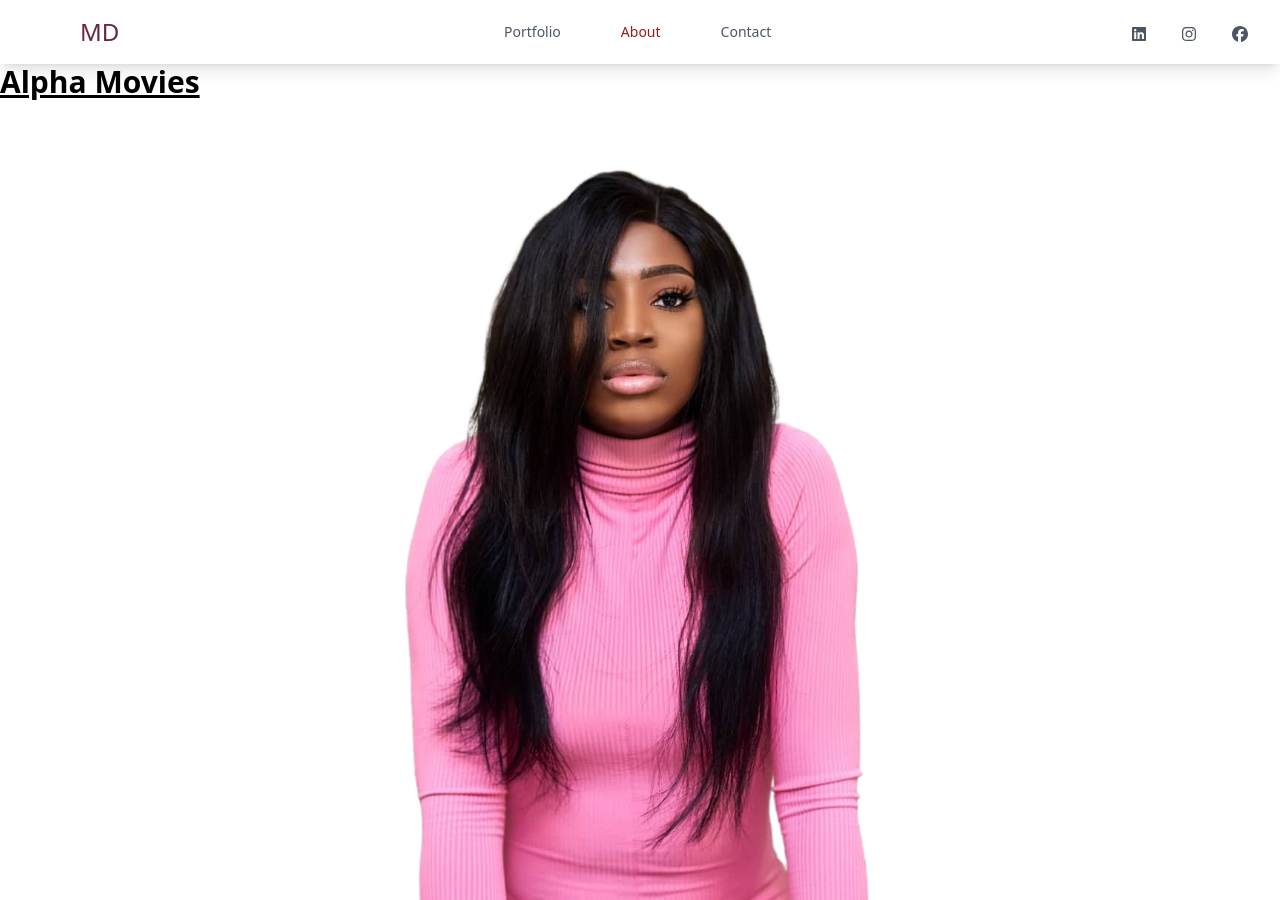
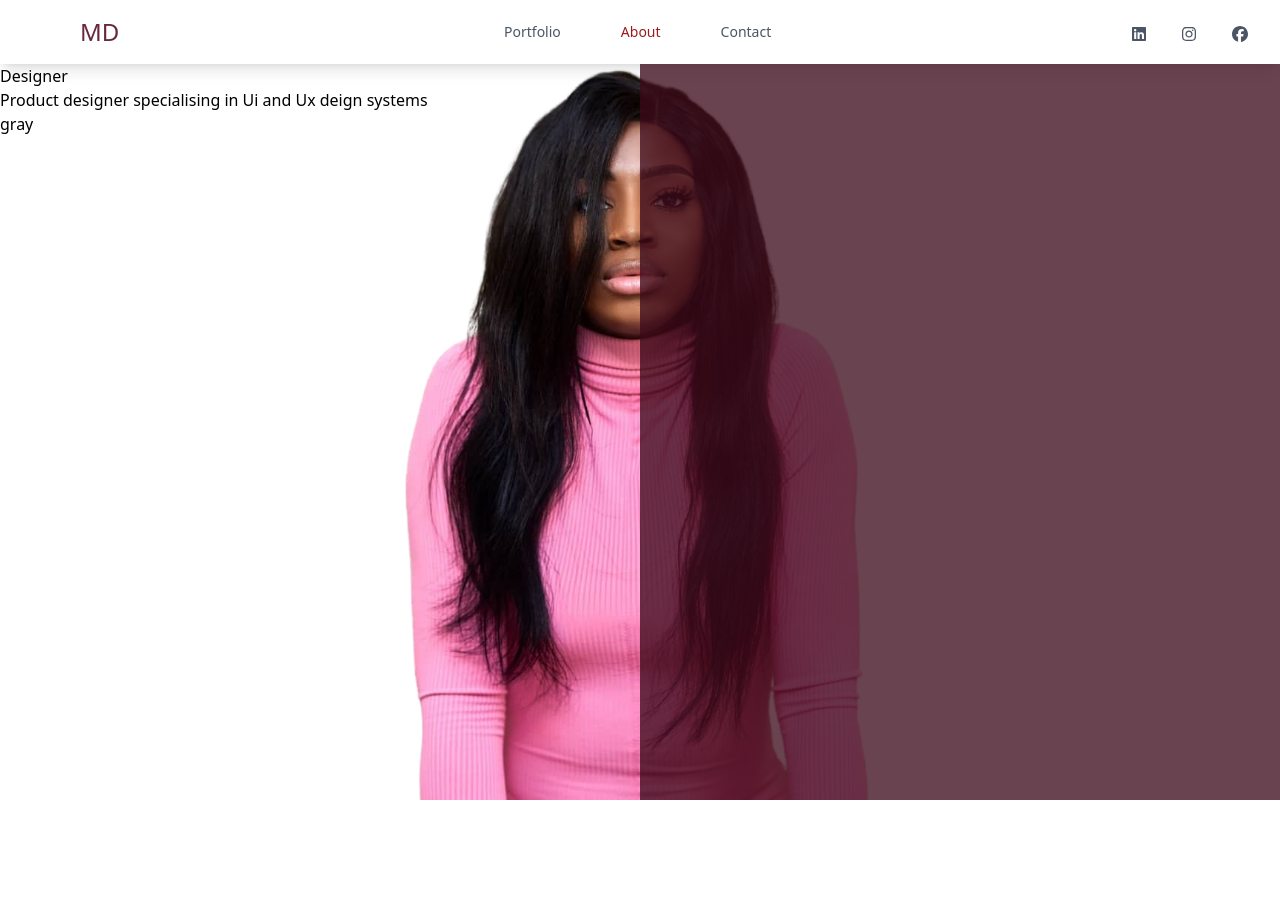
Before and after one commit to steph237/portfolio, a React (Create React App) app: page / in a window 1280 px wide. After the commit the page ends 800 px from the top, so only its background shows below. Built offline with nearby package versions, Linux system fonts and the light colour scheme.

Commit message:
started landing page

```diff
--- a/src/App.js
+++ b/src/App.js
@@ -2,10 +2,9 @@ import React, { useState, useEffect } from "react";
 
 
 
-import Steph from "./steph.png";
-
 
 import Header from "./Header"
+import Landing from "./Landing";
 import "./index.css";
 
 const App = () => {
@@ -13,11 +12,7 @@ const App = () => {
     <div className="app">
     <Header/>
 
-      <h1 className="text-3xl font-bold underline">Alpha Movies</h1>
-      <div className= "backgroundDiv">
-        <img src={Steph} alt="background"  className = "center"/>
-      </div>
-
+    <Landing/>
     </div>
   );
 };
--- /dev/null
+++ b/src/Landing.jsx
@@ -0,0 +1,31 @@
+import React, { useState, useEffect } from "react";
+import Steph from "./steph.png";
+import "./index.css";
+
+const Landing = () => {
+  return (
+    <div className="app relative">
+      <div className="backgroundDiv">
+        <img src={Steph} alt="background" className="center" />
+      </div>
+      <div className=" flex ">
+        <div className="leftContainer flex flex-col">
+          <div>
+            <h1>Designer</h1>
+          </div>
+          <div>
+            <span>
+              Product designer specialising in Ui and Ux deign systems
+            </span>
+          </div>
+          <div>
+            <button> gray
+            </button>
+          </div>
+        </div>
+        <div className="rightContainer  "></div>
+      </div>
+    </div>
+  );
+};
+export default Landing;
--- a/src/index.css
+++ b/src/index.css
@@ -2,15 +2,17 @@
     @tailwind components;
     @tailwind utilities;
     .center {
-    display: block;
-    margin-left: auto;
-    margin-right: auto;
         max-width: 100%;
-    height: 100%;
+        height: 100vh;
     }
 
+    .app {}
+
     .backgroundDiv {
-    height: 100vh;
+        position: absolute;
+        left: 50%;
+        transform: translate(-50%, -8%);
+        z-index: -1;
     }
 
     .header {
@@ -22,3 +24,20 @@
         width: 100%;
         justify-content: space-between;
     }
+
+    .leftContainer {
+        width: 50%;
+        height: 92vh;
+    }
+
+    .rightContainer {
+        background-color: #3C0A1AD9;
+        width: 50%;
+        height: 92vh;
+        opacity: .9;
+    }
+
+    button:focus {
+        outline: 1px dotted;
+        outline: 5px auto -webkit-focus-ring-color;
+    }
```
Lines whose indentation alone changed are shown as unchanged.
